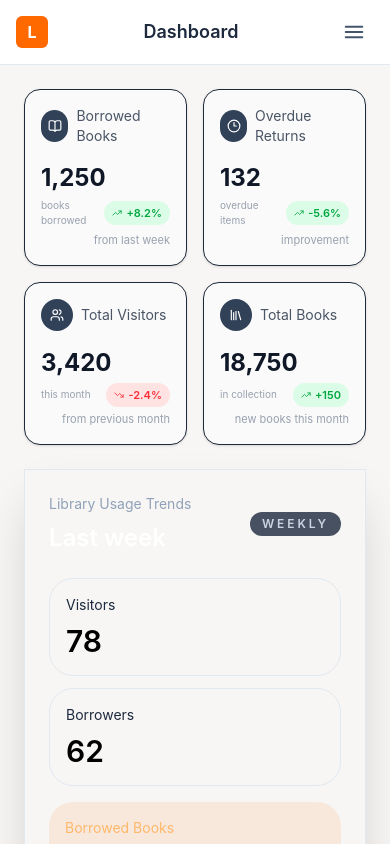
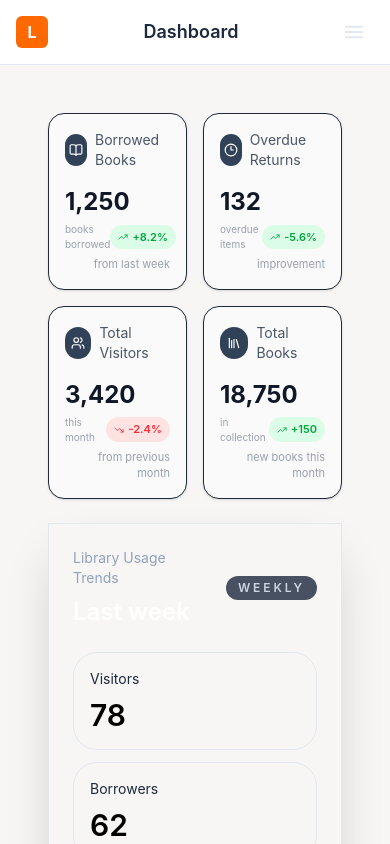
Before and after one commit to system-Barinda/LIBRA, a React (Vite) app: page / in a window 390 px wide. Shown: the top 844 px of the page. Built offline with nearby package versions, Linux system fonts and the light colour scheme.

Commit message:
chore:done to update the currently the mainlayout

```diff
--- a/src/layouts/MainLayout.tsx
+++ b/src/layouts/MainLayout.tsx
@@ -2,6 +2,7 @@ import { useState } from "react";
 import { Outlet } from "react-router-dom";
 
 import Sidebar from "../components/Sidebar";
+import Navbar from "../components/Navbar";
 
 export default function MainLayout() {
   const [showMobileMenu, setShowMobileMenu] = useState(false);
@@ -16,13 +17,11 @@ export default function MainLayout() {
       {/* Mobile Sidebar */}
       {showMobileMenu && (
         <div className="fixed inset-0 z-50 lg:hidden">
-          {/* Backdrop */}
           <div
             className="absolute inset-0 bg-black/50"
             onClick={() => setShowMobileMenu(false)}
           />
 
-          {/* Sidebar Drawer */}
           <div className="relative h-full w-72 max-w-[85vw]">
             <Sidebar
               isMobile={true}
@@ -32,28 +31,21 @@ export default function MainLayout() {
         </div>
       )}
 
-      {/* Main Content */}
+      {/* Content Area */}
       <div className="flex-1 flex flex-col min-w-0">
         {/* Mobile Header */}
-        <header className="lg:hidden sticky top-0 z-40 bg-white border-b">
-          <div className="flex items-center justify-between px-4 py-3">
-            {/* Logo */}
-            <div className="flex items-center">
+        <header className="lg:hidden sticky top-0 z-40 bg-white border-b px-4 py-3 flex items-center justify-between">
           <div className="flex h-8 w-8 items-center justify-center rounded-md bg-orange-500 text-white font-bold">
             L
           </div>
-            </div>
 
-            {/* Page Title */}
           <h1 className="text-lg font-semibold text-slate-800">
             Dashboard
           </h1>
 
-            {/* Menu Button */}
           <button
             onClick={() => setShowMobileMenu(true)}
-              className="rounded-lg p-2 text-slate-600 hover:bg-slate-100"
-              aria-label="Open menu"
+            className="p-2 rounded-lg hover:bg-slate-100"
           >
             <svg
               xmlns="http://www.w3.org/2000/svg"
@@ -61,7 +53,7 @@ export default function MainLayout() {
               viewBox="0 0 24 24"
               strokeWidth={2}
               stroke="currentColor"
-                className="h-6 w-6"
+              className="w-6 h-6"
             >
               <path
                 strokeLinecap="round"
@@ -70,11 +62,15 @@ export default function MainLayout() {
               />
             </svg>
           </button>
-          </div>
         </header>
 
+        {/* Desktop Navbar */}
+        <div className="hidden lg:block">
+          <Navbar />
+        </div>
+
         {/* Page Content */}
-        <main className="flex-1 overflow-auto">
+        <main className="flex-1 p-6 overflow-auto">
           <Outlet />
         </main>
       </div>
```
Lines whose indentation alone changed are shown as unchanged.
